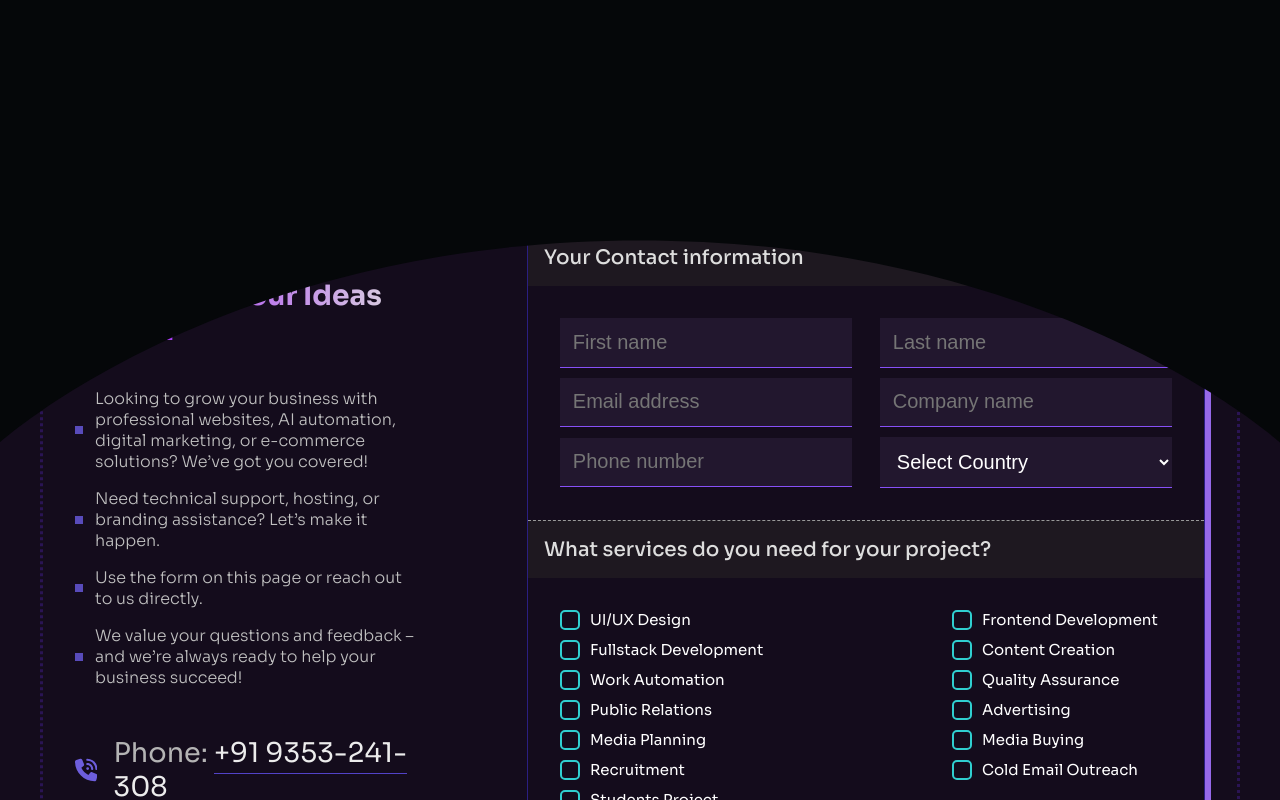
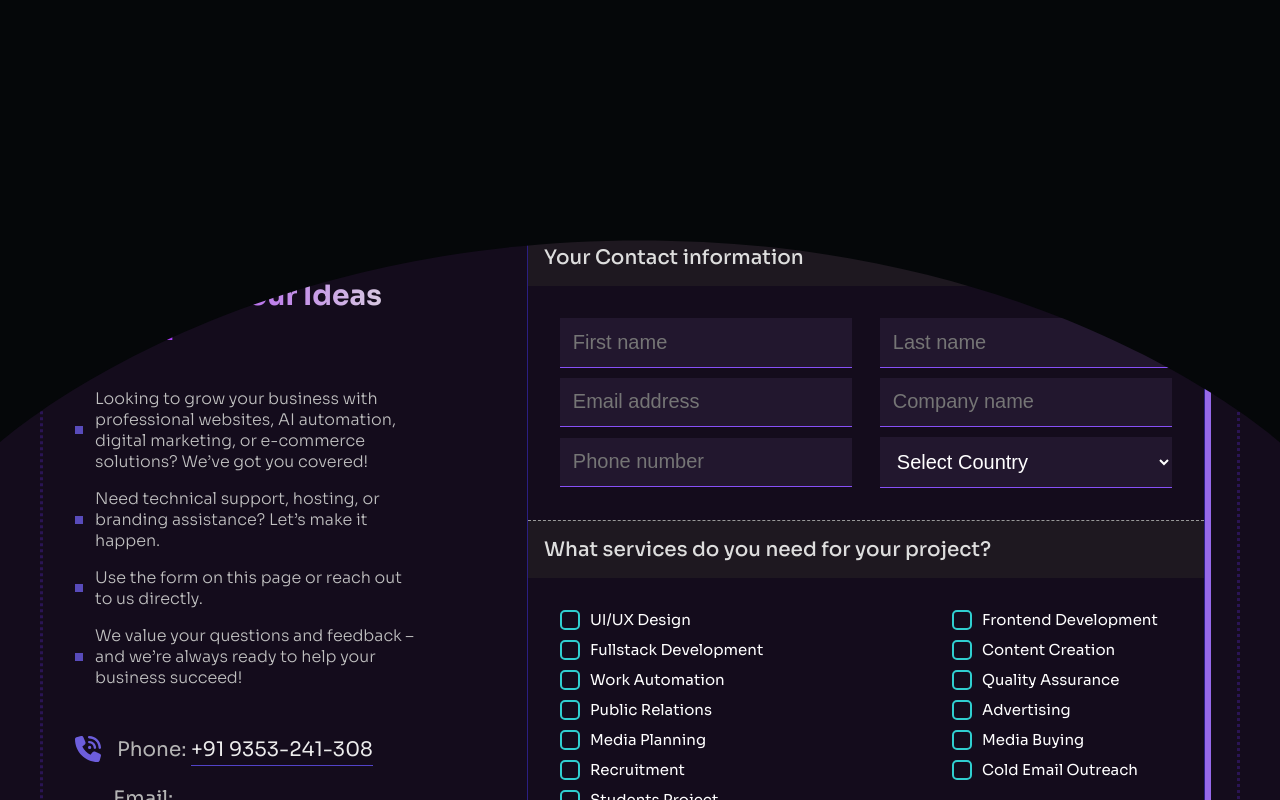
Before and after one commit to Pcode2025/FINAL-FRONTEND, a Next.js app: page /contact in a window 1280 px wide. Shown: the top 800 px of the page. Built offline with nearby package versions, Linux system fonts and the light colour scheme; a web font is replaced by a local one.

Commit message:
Update contact.js

```diff
--- a/pages/contact.js
+++ b/pages/contact.js
@@ -85,8 +85,8 @@ export default function contact() {
                         <p> We value your questions and feedback – and we’re always ready to help your business succeed!</p>
                         <div className="leftsociinfo" >
                             <ul>
-                                <li><FaPhoneVolume /> <span style={{ fontSize: '1.7rem' }} >Phone: <a href="tel:+919353241308" rel="nofollow" target="_blank">+91 9353-241-308</a></span></li>
-                                <li><MdAttachEmail /> <span style={{ fontSize: '1.7rem' }} >Email: <a href="/" rel="nofollow" target="_blank">support@mydesignnexus.in</a></span></li>
+                                <li><FaPhoneVolume /> <span>Phone: <a href="tel:+919353241308" rel="nofollow" target="_blank">+91 9353-241-308</a></span></li>
+                                <li><MdAttachEmail /> <span>Email: <a href="/" rel="nofollow" target="_blank">support@mydesignnexus.in</a></span></li>
                                 <li><GrLinkedin /> <span>Linkedin: <a href="https://www.linkedin.com/in/rakshithgowdaofficial?utm_source=share&utm_campaign=share_via&utm_content=profile&utm_medium=android_app" rel="nofollow" target="_blank">Rakshith Gowda</a></span></li>
                                 <li><AiFillInstagram /> <span>Twitter: <a href="https://www.instagram.com/my.designnexus?igsh=Z2d5N2Qza3IzaWx1" rel="nofollow" target="_blank">@my.designnexus</a></span></li>
                             </ul>
```
